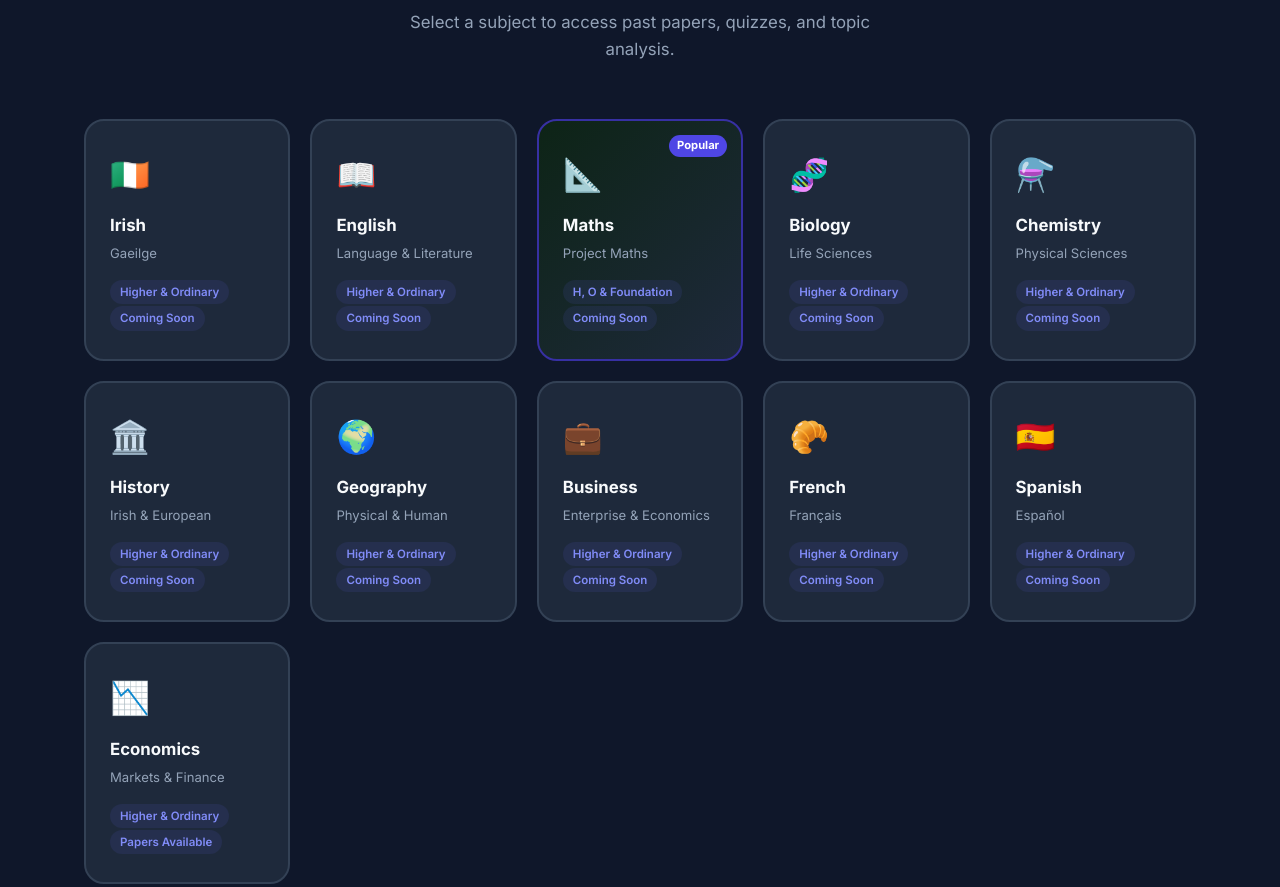
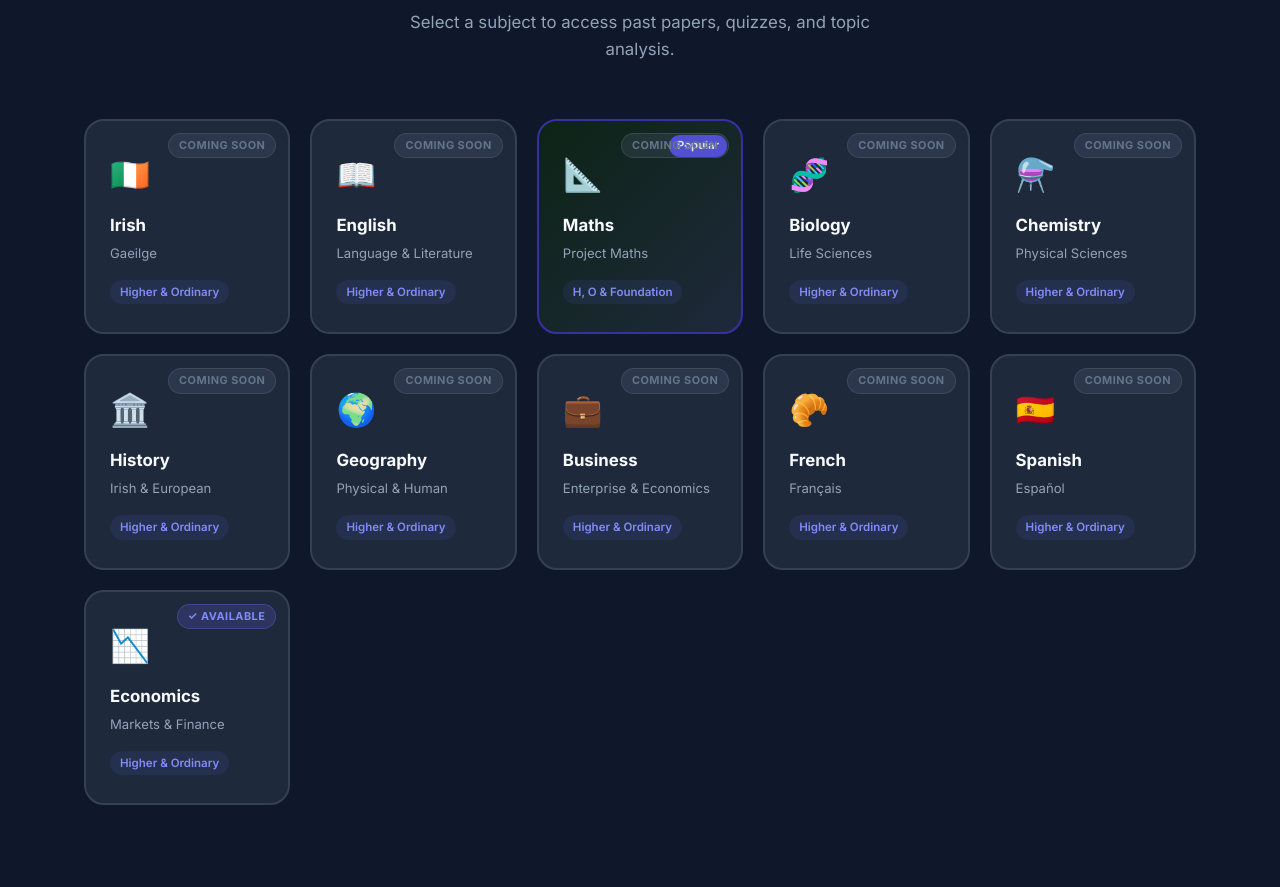
Before and after one commit to mathieubates96-wq/ReviseIQ, a plain HTML site: page index.html in a window 1280 px wide. Shown: the part 1304-2191 px from the top of the page. Drawn offline with Linux system fonts and the light colour scheme.

Commit message:
coming soon new

```diff
--- a/index.html
+++ b/index.html
@@ -144,124 +144,102 @@
       </div>
       <div class="subject-grid">
 
-        <a href="subject.html?s=irish" class="subject-card" data-subject="irish">
+        <a href="subject.html?s=irish" class="subject-card subject-card--soon" data-subject="irish">
+          <div class="subject-card-badge subject-card-badge--soon">Coming Soon</div>
           <div class="subject-emoji">🇮🇪</div>
           <h3>Irish</h3>
           <p>Gaeilge</p>
-          <div class="subject-meta">
-            <span class="tag">Higher & Ordinary</span>
-            <span class="tag tag-coming-soon">Coming Soon</span>
-          </div>
+          <div class="subject-meta"><span class="tag">Higher & Ordinary</span></div>
           <div class="subject-arrow">→</div>
         </a>
 
-        <a href="subject.html?s=english" class="subject-card" data-subject="english">
+        <a href="subject.html?s=english" class="subject-card subject-card--soon" data-subject="english">
+          <div class="subject-card-badge subject-card-badge--soon">Coming Soon</div>
           <div class="subject-emoji">📖</div>
           <h3>English</h3>
           <p>Language & Literature</p>
-          <div class="subject-meta">
-            <span class="tag">Higher & Ordinary</span>
-            <span class="tag tag-coming-soon">Coming Soon</span>
-          </div>
+          <div class="subject-meta"><span class="tag">Higher & Ordinary</span></div>
           <div class="subject-arrow">→</div>
         </a>
 
-        <a href="subject.html?s=maths" class="subject-card subject-card--featured" data-subject="maths">
+        <a href="subject.html?s=maths" class="subject-card subject-card--featured subject-card--soon" data-subject="maths">
+          <div class="subject-card-badge subject-card-badge--soon">Coming Soon</div>
           <div class="subject-emoji">📐</div>
           <h3>Maths</h3>
           <p>Project Maths</p>
-          <div class="subject-meta">
-            <span class="tag">H, O &amp; Foundation</span>
-            <span class="tag tag-coming-soon">Coming Soon</span>
-          </div>
+          <div class="subject-meta"><span class="tag">H, O &amp; Foundation</span></div>
           <div class="subject-arrow">→</div>
         </a>
 
-        <a href="subject.html?s=biology" class="subject-card" data-subject="biology">
+        <a href="subject.html?s=biology" class="subject-card subject-card--soon" data-subject="biology">
+          <div class="subject-card-badge subject-card-badge--soon">Coming Soon</div>
           <div class="subject-emoji">🧬</div>
           <h3>Biology</h3>
           <p>Life Sciences</p>
-          <div class="subject-meta">
-            <span class="tag">Higher & Ordinary</span>
-            <span class="tag tag-coming-soon">Coming Soon</span>
-          </div>
+          <div class="subject-meta"><span class="tag">Higher & Ordinary</span></div>
           <div class="subject-arrow">→</div>
         </a>
 
-        <a href="subject.html?s=chemistry" class="subject-card" data-subject="chemistry">
+        <a href="subject.html?s=chemistry" class="subject-card subject-card--soon" data-subject="chemistry">
+          <div class="subject-card-badge subject-card-badge--soon">Coming Soon</div>
           <div class="subject-emoji">⚗️</div>
           <h3>Chemistry</h3>
           <p>Physical Sciences</p>
-          <div class="subject-meta">
-            <span class="tag">Higher & Ordinary</span>
-            <span class="tag tag-coming-soon">Coming Soon</span>
-          </div>
+          <div class="subject-meta"><span class="tag">Higher & Ordinary</span></div>
           <div class="subject-arrow">→</div>
         </a>
 
-        <a href="subject.html?s=history" class="subject-card" data-subject="history">
+        <a href="subject.html?s=history" class="subject-card subject-card--soon" data-subject="history">
+          <div class="subject-card-badge subject-card-badge--soon">Coming Soon</div>
           <div class="subject-emoji">🏛️</div>
           <h3>History</h3>
           <p>Irish &amp; European</p>
-          <div class="subject-meta">
-            <span class="tag">Higher & Ordinary</span>
-            <span class="tag tag-coming-soon">Coming Soon</span>
-          </div>
+          <div class="subject-meta"><span class="tag">Higher & Ordinary</span></div>
           <div class="subject-arrow">→</div>
         </a>
 
-        <a href="subject.html?s=geography" class="subject-card" data-subject="geography">
+        <a href="subject.html?s=geography" class="subject-card subject-card--soon" data-subject="geography">
+          <div class="subject-card-badge subject-card-badge--soon">Coming Soon</div>
           <div class="subject-emoji">🌍</div>
           <h3>Geography</h3>
           <p>Physical &amp; Human</p>
-          <div class="subject-meta">
-            <span class="tag">Higher & Ordinary</span>
-            <span class="tag tag-coming-soon">Coming Soon</span>
-          </div>
+          <div class="subject-meta"><span class="tag">Higher & Ordinary</span></div>
           <div class="subject-arrow">→</div>
         </a>
 
-        <a href="subject.html?s=business" class="subject-card" data-subject="business">
+        <a href="subject.html?s=business" class="subject-card subject-card--soon" data-subject="business">
+          <div class="subject-card-badge subject-card-badge--soon">Coming Soon</div>
           <div class="subject-emoji">💼</div>
           <h3>Business</h3>
           <p>Enterprise &amp; Economics</p>
-          <div class="subject-meta">
-            <span class="tag">Higher & Ordinary</span>
-            <span class="tag tag-coming-soon">Coming Soon</span>
-          </div>
+          <div class="subject-meta"><span class="tag">Higher & Ordinary</span></div>
           <div class="subject-arrow">→</div>
         </a>
 
-        <a href="subject.html?s=french" class="subject-card" data-subject="french">
+        <a href="subject.html?s=french" class="subject-card subject-card--soon" data-subject="french">
+          <div class="subject-card-badge subject-card-badge--soon">Coming Soon</div>
           <div class="subject-emoji">🥐</div>
           <h3>French</h3>
           <p>Français</p>
-          <div class="subject-meta">
-            <span class="tag">Higher & Ordinary</span>
-            <span class="tag tag-coming-soon">Coming Soon</span>
-          </div>
+          <div class="subject-meta"><span class="tag">Higher & Ordinary</span></div>
           <div class="subject-arrow">→</div>
         </a>
 
-        <a href="subject.html?s=spanish" class="subject-card" data-subject="spanish">
+        <a href="subject.html?s=spanish" class="subject-card subject-card--soon" data-subject="spanish">
+          <div class="subject-card-badge subject-card-badge--soon">Coming Soon</div>
           <div class="subject-emoji">🇪🇸</div>
           <h3>Spanish</h3>
           <p>Español</p>
-          <div class="subject-meta">
-            <span class="tag">Higher & Ordinary</span>
-            <span class="tag tag-coming-soon">Coming Soon</span>
-          </div>
+          <div class="subject-meta"><span class="tag">Higher & Ordinary</span></div>
           <div class="subject-arrow">→</div>
         </a>
 
         <a href="papers.html?s=economics&y=2025&l=higher" class="subject-card" data-subject="economics">
+          <div class="subject-card-badge subject-card-badge--available">✓ Available</div>
           <div class="subject-emoji">📉</div>
           <h3>Economics</h3>
           <p>Markets &amp; Finance</p>
-          <div class="subject-meta">
-            <span class="tag">Higher & Ordinary</span>
-            <span class="tag tag-available">Papers Available</span>
-          </div>
+          <div class="subject-meta"><span class="tag">Higher & Ordinary</span></div>
           <div class="subject-arrow">→</div>
         </a>
 
--- a/styles.css
+++ b/styles.css
@@ -518,24 +518,41 @@ img { display: block; max-width: 100%; }
   border-radius: 100px;
 }
 
-.tag-coming-soon {
-  background: rgba(100,116,139,0.15);
+.subject-card-badge {
+  position: absolute;
+  top: 12px;
+  right: 12px;
+  font-size: 0.68rem;
+  font-weight: 700;
+  text-transform: uppercase;
+  letter-spacing: 0.5px;
+  padding: 3px 10px;
+  border-radius: 100px;
+  z-index: 2;
+}
+
+.subject-card-badge--soon {
+  background: rgba(100,116,139,0.18);
   color: var(--gray-500);
-}
-
-.tag-available {
-  background: rgba(99,102,241,0.12);
+  border: 1px solid rgba(100,116,139,0.25);
+}
+
+.subject-card-badge--available {
+  background: rgba(99,102,241,0.15);
   color: var(--green-400);
-}
-
-[data-theme="dark"] .tag-coming-soon {
+  border: 1px solid rgba(99,102,241,0.3);
+}
+
+[data-theme="dark"] .subject-card-badge--soon {
   background: rgba(100,116,139,0.2);
   color: #64748b;
-}
-
-[data-theme="dark"] .tag-available {
-  background: rgba(99,102,241,0.15);
+  border-color: rgba(100,116,139,0.3);
+}
+
+[data-theme="dark"] .subject-card-badge--available {
+  background: rgba(99,102,241,0.2);
   color: #818cf8;
+  border-color: rgba(99,102,241,0.35);
 }
 
 .subject-arrow {
```
